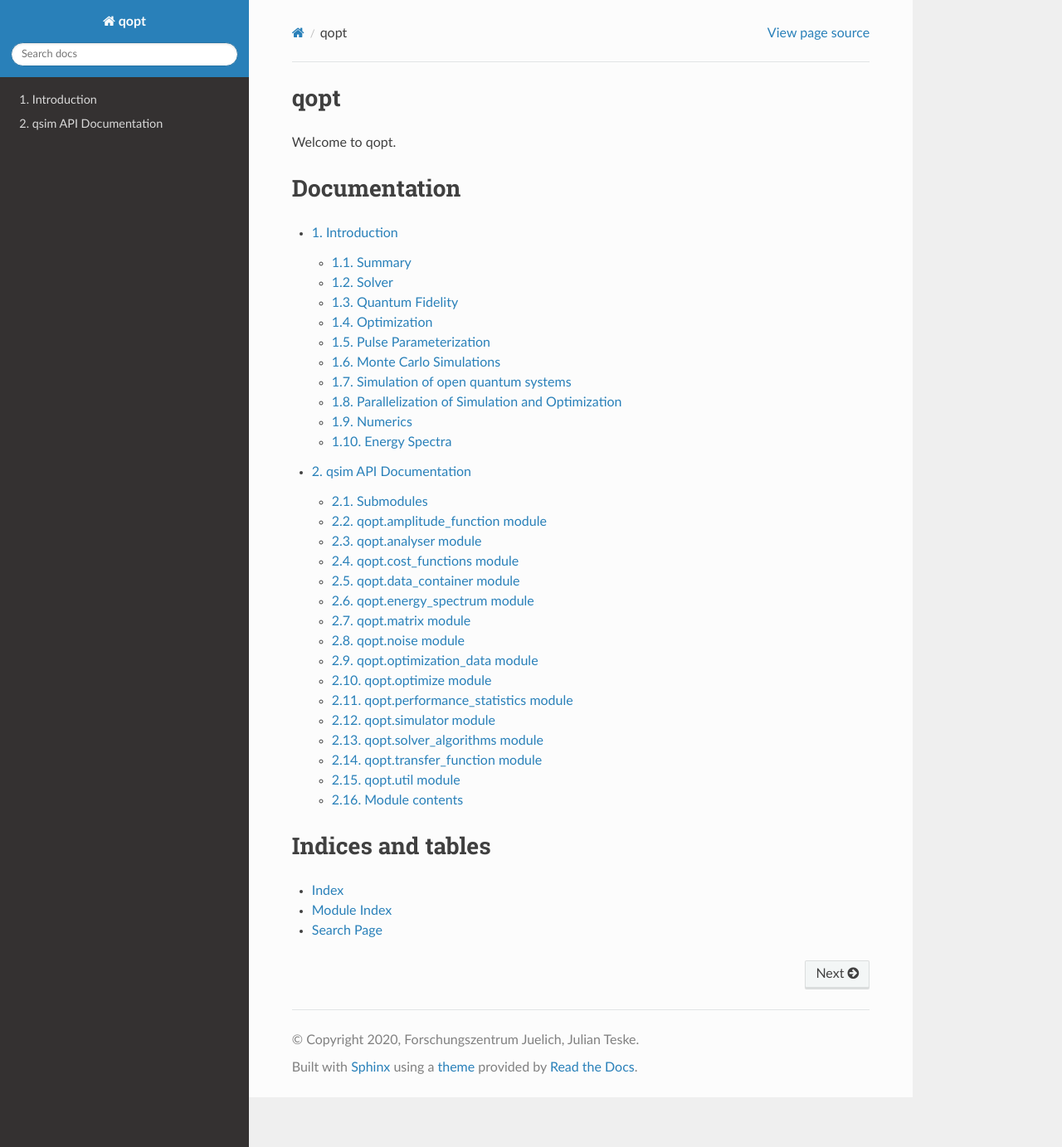
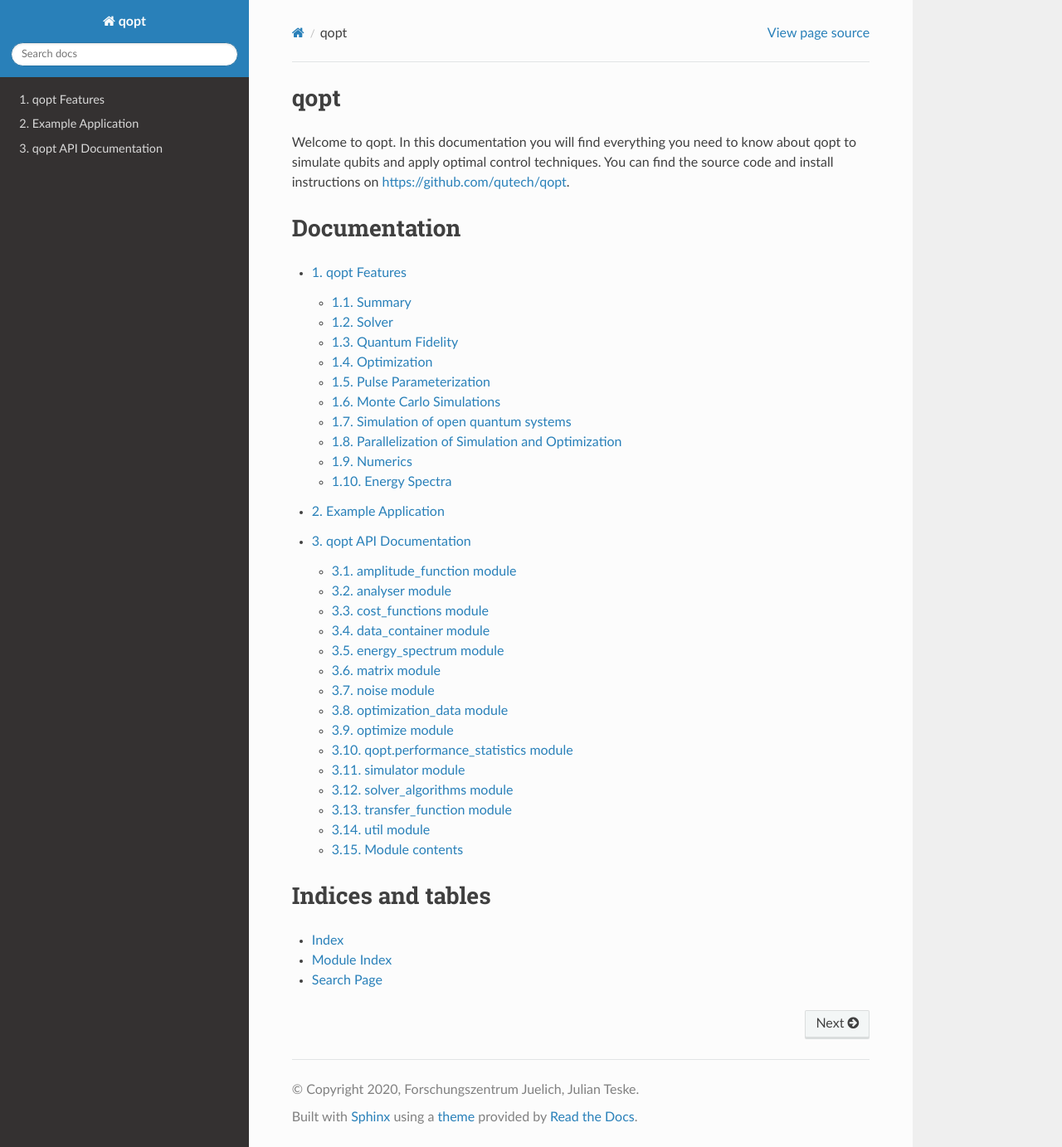
Before and after one commit to qutech/qopt, a Sphinx documentation site: the page built from doc/source/index.rst, in a window 1280 px wide and 1383 px high. Shown: the whole window at 83% size. Built offline with Sphinx 7.4.7 and the Read the Docs theme 2.0.0, drawn with Linux system fonts in a browser that asks for light colours; pages that are not in the unit, such as notebooks, are missing from menus.

Commit message:
restructure the online documentation

```diff
--- a/doc/source/index.rst
+++ b/doc/source/index.rst
@@ -11,7 +11,10 @@ qopt
    :numbered:
    :caption: Contents:
 
-Welcome to qopt.
+Welcome to qopt. In this documentation you will find everything you need to
+know about qopt to simulate qubits and apply optimal control techniques. You
+can find the source code and install instructions on
+https://github.com/qutech/qopt.
 
 
 Documentation
@@ -21,8 +24,9 @@ Documentation
    :maxdepth: 2
    :numbered:
 
+   qopt_features/qopt_features
    examples/examples
-   qsim API Documentation <qopt>
+   qopt API Documentation <qopt>
 
 
 
```
Also changed, not shown: doc/source/examples/examples.rst (+2 -12 lines), doc/source/qopt.rst (+14 -17 lines), doc/source/qopt_features/qopt_features.rst (added, +18 -0 lines), doc/source/qopt_features/energy_spectra_analyser.ipynb (renamed from doc/source/examples/energy_spectra_analyser.ipynb), doc/source/qopt_features/entanglement_fidelity.ipynb (renamed from doc/source/examples/entanglement_fidelity.ipynb), doc/source/qopt_features/monte_carlo_experiments.ipynb (renamed from doc/source/examples/monte_carlo_experiments.ipynb), doc/source/qopt_features/numerics.ipynb (renamed from doc/source/examples/numerics.ipynb), doc/source/qopt_features/open_quantum_systems.ipynb (renamed from doc/source/examples/open_quantum_systems.ipynb), doc/source/qopt_features/optimization.ipynb (renamed from doc/source/examples/optimization.ipynb), doc/source/qopt_features/parallelization.ipynb (renamed from doc/source/examples/parallelization.ipynb), doc/source/qopt_features/pulse_parameterization.ipynb (renamed from doc/source/examples/pulse_parameterization.ipynb), doc/source/qopt_features/schroedinger_solver.ipynb (renamed from doc/source/examples/schroedinger_solver.ipynb), doc/source/qopt_features/summary.ipynb (renamed from doc/source/examples/summary.ipynb), 1 other file.
